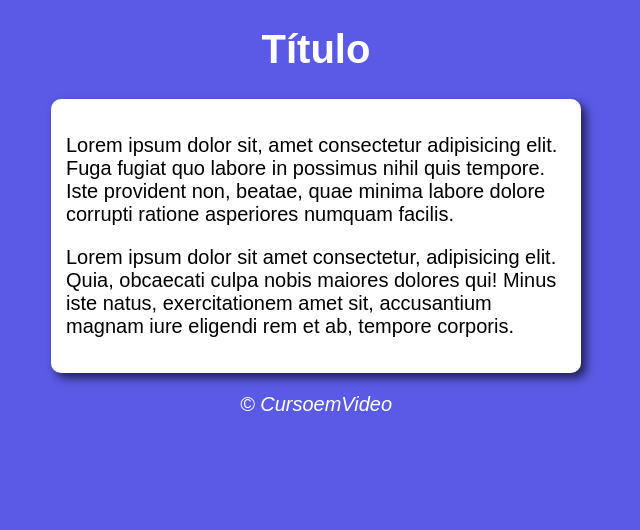
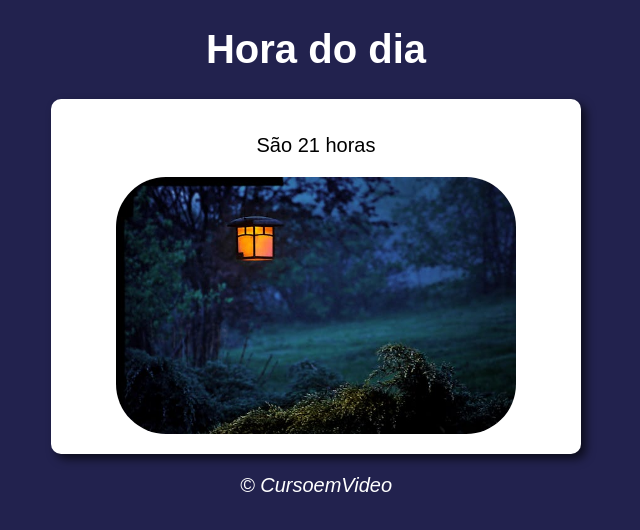
Before and after one commit to walterneto0/estudando-programacao, a plain HTML site: page estudo-javascript/dom/aula4/index.html in a window 1280 px wide. Shown: the whole page, without its empty margins (324-964 px from the left). Drawn offline with Linux system fonts and the light colour scheme.

Commit message:
Site que muda seu conteúdo de acordo com o horário

```diff
--- a/estudo-javascript/dom/aula4/index.html
+++ b/estudo-javascript/dom/aula4/index.html
@@ -3,19 +3,19 @@
 <head>
     <meta charset="UTF-8">
     <meta name="viewport" content="width=device-width, initial-scale=1.0">
-    <title>Modelo de exercício</title>
+    <title>Relógio fotógrafo</title>
     <link rel="stylesheet" href="style.css">
 </head>
-<body>
+<body onload="carregar()">
     <header>
-        <h1>Título</h1>
+        <h1>Hora do dia</h1>
     </header>
     <section>
-        <div>
-            <p>Lorem ipsum dolor sit, amet consectetur adipisicing elit. Fuga fugiat quo labore in possimus nihil quis tempore. Iste provident non, beatae, quae minima labore dolore corrupti ratione asperiores numquam facilis.</p>
+        <div id="msg">
+            <p>Aqui vai aparecer o texto</p>
         </div>
-        <div>
-            <p>Lorem ipsum dolor sit amet consectetur, adipisicing elit. Quia, obcaecati culpa nobis maiores dolores qui! Minus iste natus, exercitationem amet sit, accusantium magnam iure eligendi rem et ab, tempore corporis.</p>
+        <div id="imagem">
+            <img src="galery/foto-manha.jpg" alt="foto de frente para o lago, em um dia ensolarado">
         </div>
     </section>
     <footer>
--- a/estudo-javascript/dom/aula4/script.js
+++ b/estudo-javascript/dom/aula4/script.js
@@ -0,0 +1,17 @@
+function carregar() {
+    var msg = document.querySelector('div#msg p');
+    var imagem = document.querySelector('div#imagem img');
+    var data = new Date();
+    var hora = data.getHours();
+    msg.innerHTML = `São ${hora} horas`;
+    if (hora < 12) {
+        imagem.src = 'galery/foto-manha.jpg';
+        document.body.style.background = '#efe789';
+    } else if (hora >= 12 & hora < 18) {
+        imagem.src = 'galery/foto-tarde.jpg';
+        document.body.style.background = '#c18907';
+    } else {
+        imagem.src = 'galery/foto-noite.jpg';
+        document.body.style.background = '#22224e';
+    }
+}
--- a/estudo-javascript/dom/aula4/style.css
+++ b/estudo-javascript/dom/aula4/style.css
@@ -1,5 +1,5 @@
 body {
-    background: rgb(90, 90, 230);
+    background: #8d9ff6;
     font: normal 15pt Arial;
     color: white;
 }
@@ -18,6 +18,14 @@ section {
     margin: auto;
     box-shadow: 5px 5px 10px rgba(0, 0, 0, 0.635);
 }
+div {
+    text-align: center;
+}
+
+img {
+    width: 400px;
+    border-radius: 50px;
+}
 
 footer {
     color: white;
```
Also changed, not shown: estudo-javascript/dom/aula4/galery/foto-manha.jpg (added), estudo-javascript/dom/aula4/galery/foto-noite.jpg (added), estudo-javascript/dom/aula4/galery/foto-tarde.jpg (added).
